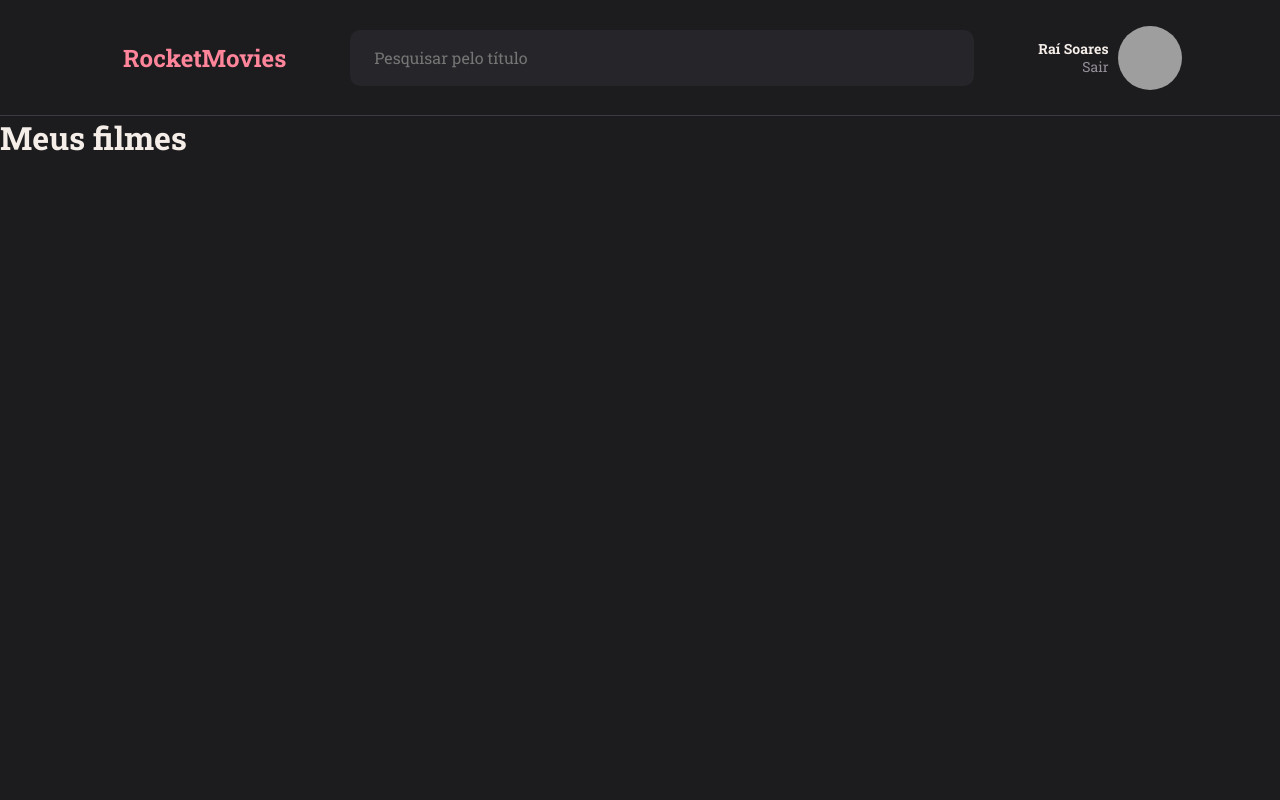
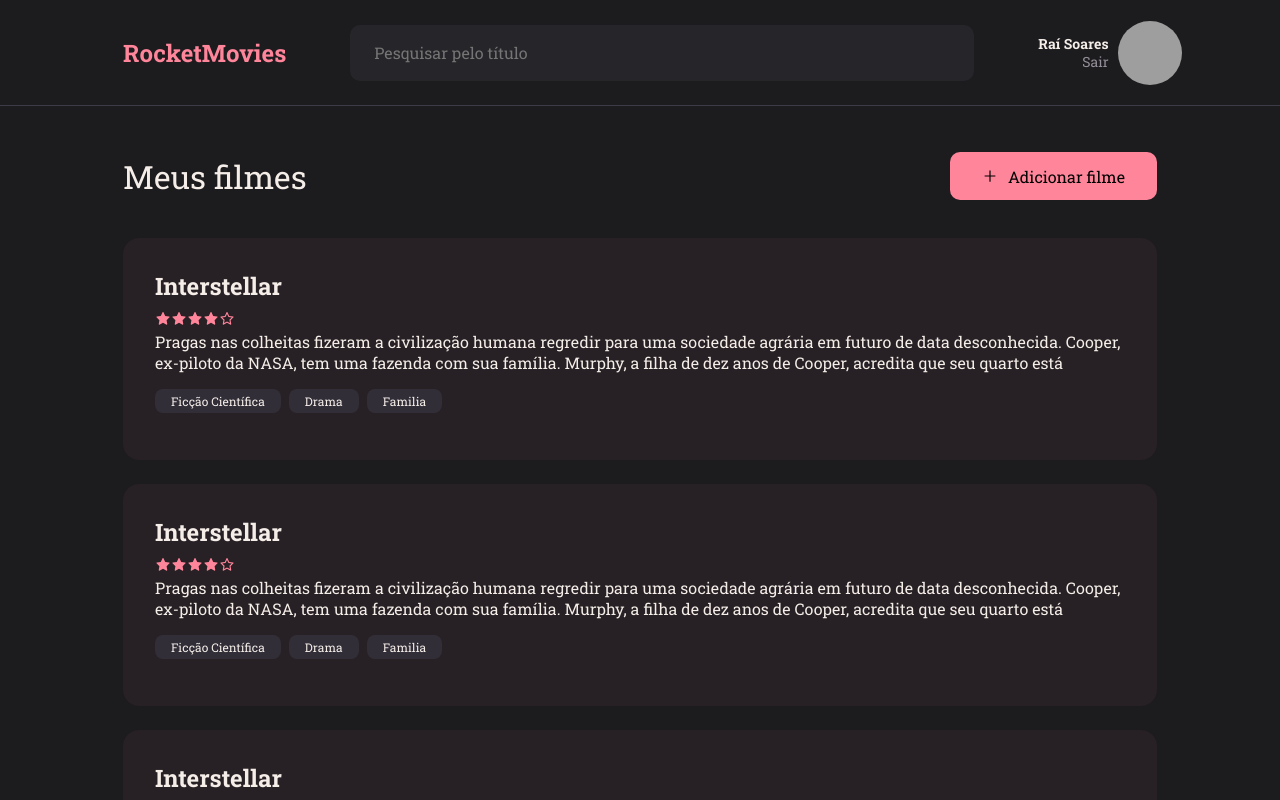
Before and after one commit to raiisoares/movies-notes-web, a React (Vite) app: page / in a window 1280 px wide. Built offline with nearby package versions, Linux system fonts and the light colour scheme; grey boxes are pictures that could not be loaded.

Commit message:
Home page implemented

```diff
--- a/src/components/Header/styles.js
+++ b/src/components/Header/styles.js
@@ -2,15 +2,15 @@
 
 export const Container = styled.header`
     grid-area: header;
+    display: flex;
+    align-items: center;
+    justify-content: center;
     justify-content: space-between;
     width: 100%;
-    height: 11.6rem;
+    height: 10.6rem;
     padding: 2.4rem 12.3rem;
     gap: 6.4rem;
     border-bottom: 1px solid ${({ theme }) => theme.COLORS.BACKGROUND_800};
-    display: flex;
-    align-items: center;
-    justify-content: center;
 `;
 
 export const Brand = styled.div`
--- /dev/null
+++ b/src/components/Note/index.jsx
@@ -0,0 +1,32 @@
+import { Container } from "./styles";
+import { AiOutlineStar, AiFillStar } from "react-icons/ai";
+import { Tag } from "../Tag";
+
+export function Note({title}){
+    return(
+        <Container>
+            <h2>{title}</h2>
+
+            <div>
+            <AiFillStar/>
+            <AiFillStar/>
+            <AiFillStar/>
+            <AiFillStar/>
+            <AiOutlineStar/>
+            </div>
+
+            <div>
+                 <p>Pragas nas colheitas fizeram a civilização humana regredir para uma sociedade agrária em futuro de data desconhecida. Cooper, ex-piloto da NASA, tem uma fazenda com sua família. Murphy, a filha de dez anos de Cooper, acredita que seu quarto está assombrado por um fantasma que tenta se comunicar com ela. Pai e filha descobrem que o "fantasma" é uma inteligência desconhecida que está enviando mensagens codificadas através de radiação gravitacional, deixando coordenadas em binário que os levam até uma instalação secreta da NASA liderada pelo professor John Brand. O cientista revela que um buraco de minhoca foi aberto perto de Saturno e que ele leva a planetas que podem oferecer condições de sobrevivência para a espécie humana. As "missões Lázaro" enviadas anos antes identificaram três planetas potencialmente habitáveis orbitando o buraco negro Gargântua: Miller, Edmunds e Mann – nomeados em homenagem aos astronautas que os pesquisaram. Brand recruta Cooper para pilotar a nave espacial Endurance e recuperar os dados dos astronautas; se um dos planetas se mostrar habitável, a humanidade irá seguir para ele na instalação da NASA, que é na realidade uma enorme estação espacial. A partida de Cooper devasta Murphy.
+
+                Além de Cooper, a tripulação da Endurance é formada pela bióloga Amelia, filha de Brand; o cientista Romilly, o físico planetário Doyle, além dos robôs TARS e CASE. Eles entram no buraco de minhoca e se dirigem a Miller, porém descobrem que o planeta possui enorme dilatação gravitacional temporal por estar tão perto de Gargântua: cada hora na superfície equivale a sete anos na Terra. Eles entram em Miller e descobrem que é inóspito já que é coberto por um oceano raso e agitado por ondas enormes. Uma onda atinge a tripulação enquanto Amelia tenta recuperar os dados de Miller, matando Doyle e atrasando a partida. Ao voltarem para a Endurance, Cooper e Amelia descobrem que 23 anos se passaram.
+                </p>
+            </div>
+
+           <div>
+            <Tag value={"Ficção Científica"}/>
+            <Tag value={"Drama"}/>
+            <Tag value={"Familia"}/>
+           </div>
+        </Container>
+    );
+}
--- /dev/null
+++ b/src/components/Note/styles.js
@@ -0,0 +1,33 @@
+import styled from "styled-components";
+
+export const Container = styled.div`
+    display: flex;
+    flex-direction: column;
+    width: 100%;
+    height: 22.2rem;
+    padding: 3.2rem;
+    margin-bottom: 2.4rem;
+    border-radius: 1.6rem;
+    background-color: ${({ theme }) => theme.COLORS.BACKGROUND_700};
+
+    >h2 {
+        font-size: 2.4rem;
+        margin-bottom: .8rem;
+    }
+
+    div:nth-child(2) {
+        color: ${({ theme }) => theme.COLORS.PINK};
+    }
+
+    div:nth-child(3) {
+        height: 4.2rem;
+        overflow-y: hidden;
+    }
+
+    div:nth-child(4) {
+        display: flex;
+        margin-top: 1.6rem;
+        gap: .8rem;
+    }
+
+`;
--- /dev/null
+++ b/src/components/Tag/index.jsx
@@ -0,0 +1,9 @@
+import { Container } from "./styles";
+
+export function Tag({value}){
+    return(
+        <Container>
+            {value}
+        </Container>
+    );
+}
--- /dev/null
+++ b/src/components/Tag/styles.js
@@ -0,0 +1,13 @@
+import styled from "styled-components";
+
+export const Container = styled.span`
+    width: fit-content;
+    height: 2.4rem;
+    font-size: 1.2rem;
+    line-height: 1.4rem;
+    text-align: center;
+    border-radius: .8rem;
+    background-color: ${({ theme }) => theme.COLORS.GRAY_200};
+    color: ${({ theme }) => theme.COLORS.GRAY_SPAN};
+    padding: .5rem 1.6rem;
+`;
--- a/src/pages/Home/index.jsx
+++ b/src/pages/Home/index.jsx
@@ -1,5 +1,7 @@
+import { AiOutlinePlus } from "react-icons/ai"
 import { Container, Content } from "./styles";
 import { Header } from "../../components/Header";
+import { Note } from "../../components/Note";
 
 export function Home(){
     return(
@@ -8,7 +10,15 @@
             <Content>
                 <div>
                     <h1>Meus filmes</h1>
+                    <button><AiOutlinePlus/> Adicionar filme</button>
                 </div>
+                <Note title={"Interstellar"} />
+                <Note title={"Interstellar"} />
+                <Note title={"Interstellar"} />
+                <Note title={"Interstellar"} />
+                <Note title={"Interstellar"} />
+                <Note title={"Interstellar"} />
+
             </Content>
         </Container>
     );
--- a/src/pages/Home/styles.js
+++ b/src/pages/Home/styles.js
@@ -3,8 +3,42 @@
 export const Container = styled.div`
     width: 100%;
     height: 100vh;
+    display: grid;
+    grid-template-rows: 10.5rem auto;
+    grid-template-areas:
+    "header"
+    "content";
 `;
 
 export const Content = styled.div`
+    grid-area: content;
+    padding: 4.7rem 12.3rem 5.8rem;
+    overflow-y: auto;
 
+    >div:nth-child(1) {
+        display: flex;
+        justify-content: space-between;
+        align-items: center;
+        margin-bottom: 3.8rem;
+
+        h1 {
+            font-weight: 400;
+        }
+
+        button {
+        width: 20.7rem;
+        display: flex;
+        justify-content: center;
+        align-items: center;
+        gap: 1rem;
+        border: none;
+        border-radius: 1rem;
+        background-color: ${({ theme }) => theme.COLORS.PINK};
+        height: 4.8rem;
+
+            svg {
+                font-size: 1.6rem;
+            }
+        }
+    }
 `;
--- a/src/styles/theme.js
+++ b/src/styles/theme.js
@@ -8,7 +8,10 @@
       WHITE: "#F4EDE8",
       PINK: "#FF859B",
 
+
+      GRAY_SPAN: "#E5E5E5#",
       GRAY_100: "#948F99",
+      GRAY_200: "#312E38",
       GRAY_300: "#262529",
 
       BLACK: "#0D0C0F"
```
Also changed, not shown: src/pages/SingIn/index.jsx (added), src/pages/SingIn/styles.js (added).
